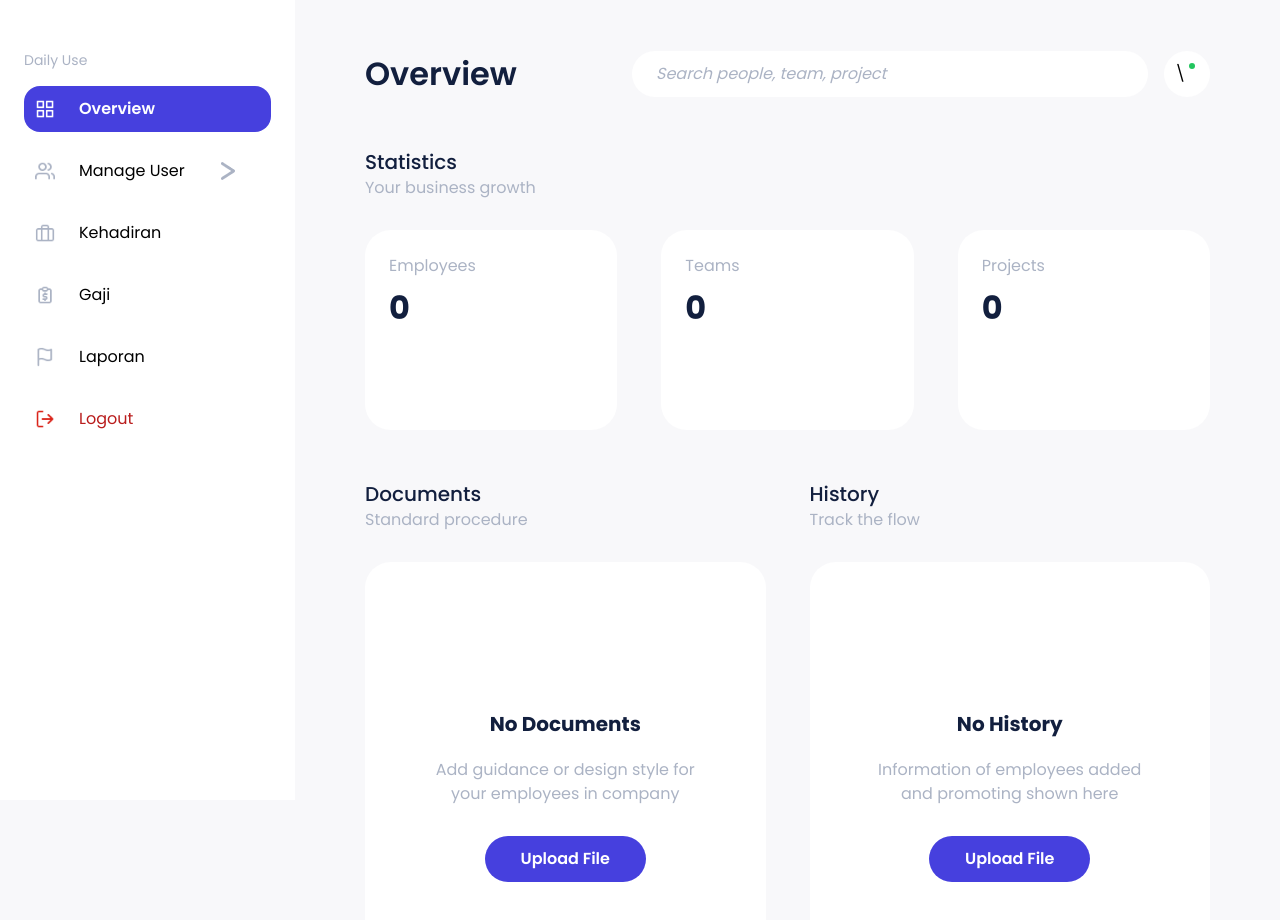
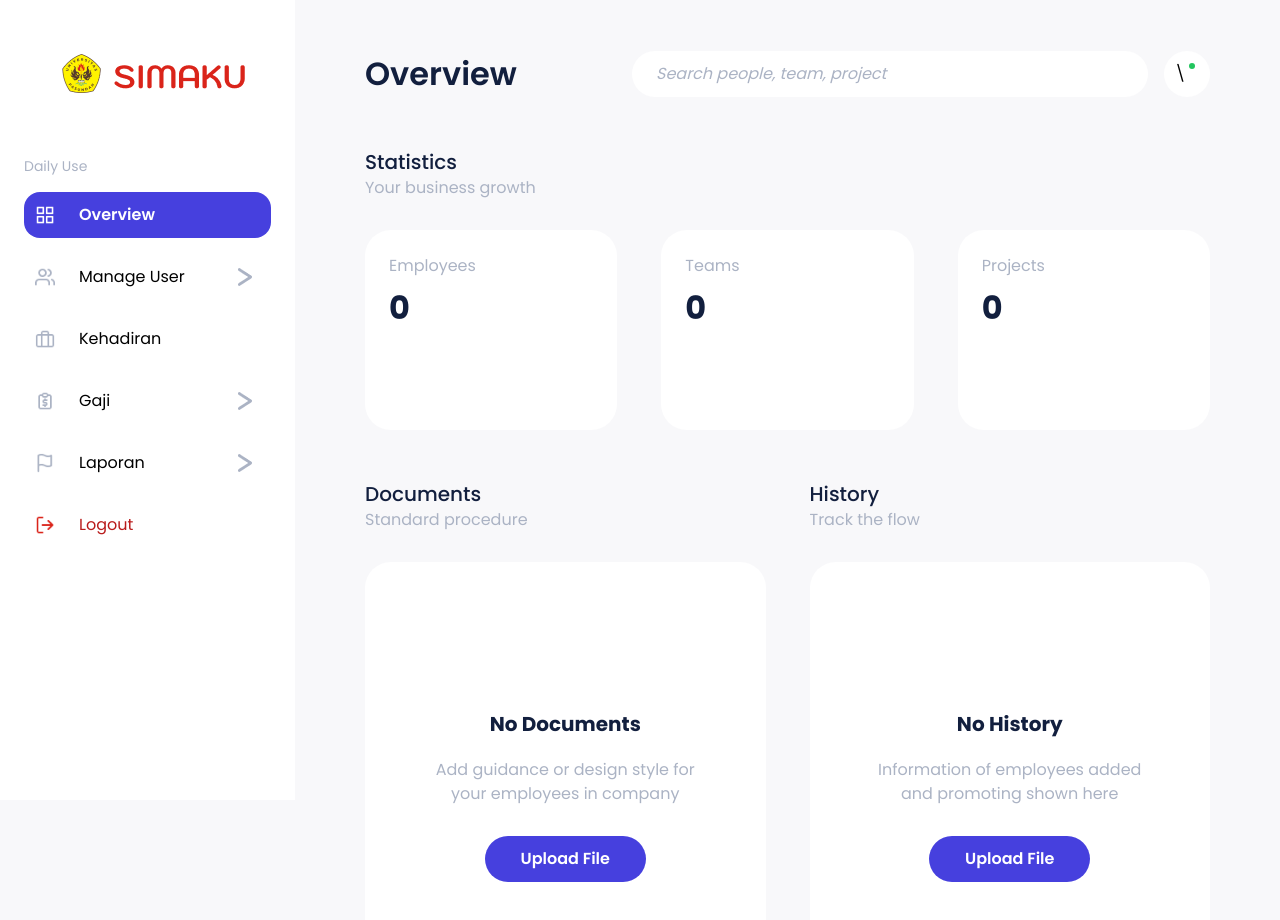
Before and after one commit to ansengarie/simaku-fe, a Nuxt app: page / in a window 1280 px wide. Shown: the top 920 px of the page. Built offline with nearby package versions, Linux system fonts and the light colour scheme.

Commit message:
completed sidebar

```diff
--- a/components/Sidebar.vue
+++ b/components/Sidebar.vue
@@ -1,73 +1,155 @@
 <template>
   <!-- Sidebar -->
-  <div class="hidden lg:block fixed lg:max-w-[295px] w-full overflow-y-auto h-full bg-white z-[999]" id="sidebarHRIS">
+  <div
+    class="hidden lg:block fixed lg:max-w-[295px] w-full overflow-y-auto h-full bg-white z-[999]"
+    id="sidebarHRIS"
+  >
     <div class="px-6 py-[50px] gap-y-[50px] flex flex-col">
       <div class="flex flex-col gap-4">
-        <div class="text-sm text-grey">Daily Use</div>
+        <a href="#" class="flex justify-center">
+          <img src="../assets/img/logo-simaku-index.png" alt="" />
+        </a>
+        <div class="pt-[43px] text-sm text-grey">Daily Use</div>
         <a href="index.html" class="nav-link active">
-          <img src="~/assets/img/fi_grid.png" alt="Employees" class="w-5 h-5 mr-2" />
+          <img
+            src="~/assets/img/fi_grid.png"
+            alt="Employees"
+            class="w-5 h-5 mr-2"
+          />
           Overview
         </a>
-        <a href="#" class="nav-link" @click="toggleDropdown">
-          <img src="~/assets/img/fi_users.png" alt="Employees" class="w-5 h-5 mr-2" />
-          Manage User
-          <!-- <img src="~/assets/img/greater-than.png" alt="Employees" class="ml-5" /> -->
-          <img v-if="isDropdownOpen" src="~/assets/img/ic_down.png" alt="Employees" class="ml-5" />
-          <img v-else src="~/assets/img/greater-than.png" alt="Employees" class="ml-5" />
+         <a href="#" class="nav-link" @click="toggleDropdown('manageUser')">
+          <img
+            src="~/assets/img/fi_users.png"
+            alt="Employees"
+            class="w-5 h-5"
+          />
+          <span>Manage User</span>
+          <img
+            v-if="isDropdownOpen['manageUser']"
+            src="~/assets/img/ic_down.png"
+            alt="Employees"
+            class="dropdown-icon"
+          />
+          <img
+            v-else
+            src="~/assets/img/greater-than.png"
+            alt="Employees"
+            class="dropdown-icon"
+          />
         </a>
-        <div v-if="isDropdownOpen" class="ml-7">
-        <!-- Dropdown content here -->
-        <a href="#" class="ml-5 nav-link">
-          Dosen Tetap
+        <div v-if="isDropdownOpen['manageUser']" class="ml-7">
+          <!-- Dropdown content here -->
+          <a href="#" class="ml-5 nav-link"> Dosen Tetap </a>
+          <a href="#" class="ml-5 nav-link"> Dosen Luar Biasa </a>
+          <a href="#" class="ml-5 nav-link"> Karyawan </a>
+        </div>
+        <a href="#" class="nav-link">
+          <img
+            src="~/assets/img/fi_briefcase.png"
+            alt="Employees"
+            class="w-5 h-5 mr-2"
+          />
+          Kehadiran
         </a>
-        <a href="#" class="ml-5 nav-link">
-          Dosen Luar Biasa
+        <a href="#" class="nav-link" @click="toggleDropdown('gaji')">
+          <img
+            src="~/assets/img/tabler_report-money.png"
+            alt="Employees"
+            class="w-5 h-5"
+          />
+          <span>Gaji</span>
+          <img
+            v-if="isDropdownOpen['gaji']"
+            src="~/assets/img/ic_down.png"
+            alt="Employees"
+            class="dropdown-icon"
+          />
+          <img
+            v-else
+            src="~/assets/img/greater-than.png"
+            alt="Employees"
+            class="dropdown-icon"
+          />
         </a>
-        <a href="#" class="ml-5 nav-link">
-          Karyawan
+        <div v-if="isDropdownOpen['gaji']" class="ml-7">
+          <!-- Dropdown content here -->
+          <a href="#" class="ml-5 nav-link"> Dosen Tetap </a>
+          <a href="#" class="ml-5 nav-link"> Dosen Luar Biasa </a>
+          <a href="#" class="ml-5 nav-link"> Karyawan </a>
+        </div>
+        <a href="#" class="nav-link" @click="toggleDropdown('laporan')">
+          <img
+            src="~/assets/img/flag.png"
+            alt="Employees"
+            class="w-5 h-5"
+          />
+          <span>Laporan</span>
+          <img
+            v-if="isDropdownOpen['laporan']"
+            src="~/assets/img/ic_down.png"
+            alt="Employees"
+            class="dropdown-icon"
+          />
+          <img
+            v-else
+            src="~/assets/img/greater-than.png"
+            alt="Employees"
+            class="dropdown-icon"
+          />
+        </a>
+        <div v-if="isDropdownOpen['laporan']" class="ml-7">
+          <!-- Dropdown content here -->
+          <a href="#" class="ml-5 nav-link"> Rekapitulasi </a>
+          <a href="#" class="ml-5 nav-link"> Pendapatan Bersih </a>
+          <a href="#" class="ml-5 nav-link"> Laporan Pajak </a>
+          <a href="#" class="ml-5 nav-link"> Laporan Potongan </a>
+          <a href="#" class="ml-5 nav-link"> Rekapitulasi Bank </a>
+        </div>
+        <a href="#" class="nav-link">
+          <img
+            src="~/assets/img/fi_log-out.png"
+            alt="Employees"
+            class="w-5 h-5 mr-2"
+          />
+          <p class="text-red-700">Logout</p>
         </a>
       </div>
-      <a href="#" class="nav-link">
-          <img src="~/assets/img/fi_briefcase.png" alt="Employees" class="w-5 h-5 mr-2" />
-          Kehadiran
-        </a>
-        <a href="#" class="nav-link">
-          <img src="~/assets/img/tabler_report-money.png" alt="Employees" class="w-5 h-5 mr-2" />
-          Gaji
-        </a>
-        <a href="#" class="nav-link">
-          <img src="~/assets/img/flag.png" alt="Employees" class="w-5 h-5 mr-2" />
-          Laporan
-        </a>
-        <a href="#" class="nav-link">
-          <img src="~/assets/img/fi_log-out.png" alt="Employees" class="w-5 h-5 mr-2" />
-          <p class="text-red-700">
-            Logout
-          </p>
-        </a>
-      </div>
-
     </div>
   </div>
 </template>
-
 
 <script>
 export default {
   name: 'Sidebar',
   data() {
     return {
-      isDropdownOpen: false,
-    };
+       isDropdownOpen: {
+        manageUser: false,
+        gaji: false,
+        laporan: false,
+      },
+    }
   },
   methods: {
-    toggleDropdown() {
-      this.isDropdownOpen = !this.isDropdownOpen;
+    toggleDropdown(dropdownName) {
+      this.isDropdownOpen[dropdownName] = !this.isDropdownOpen[dropdownName];
     },
   },
 }
 </script>
 
-<style>
-/* Gaya untuk sidebar */
+<style scoped>
+.nav-link {
+  display: flex;
+  align-items: center;
+}
+
+.nav-link img {
+  margin-right: 0.5rem;
+}
+
+.nav-link .dropdown-icon {
+  margin-left: auto;
+}
 </style>
```
